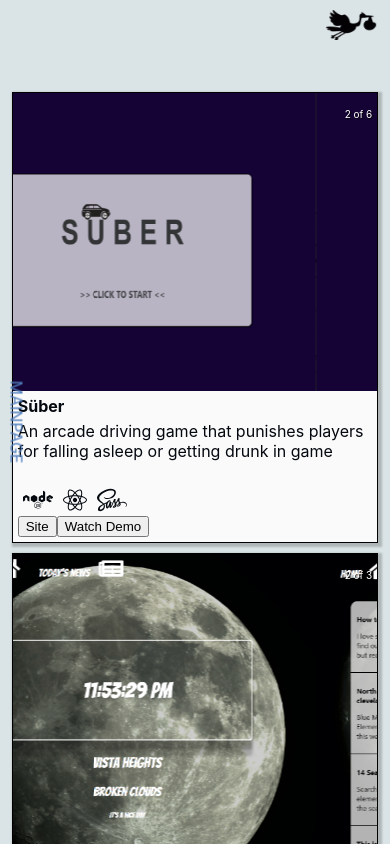
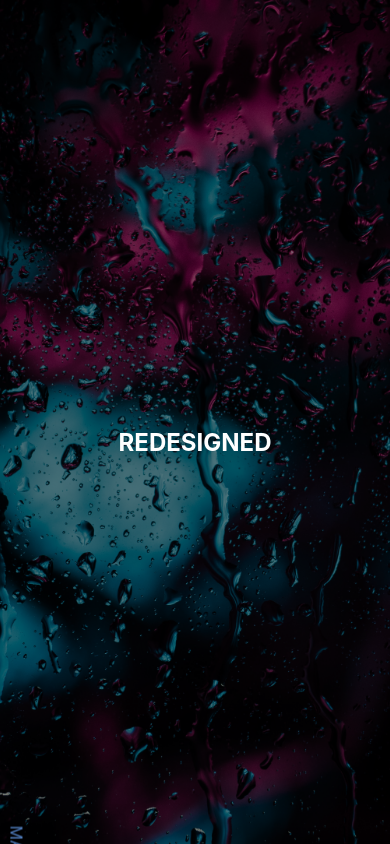
Before and after one commit to john-martinez/portfolio-site, a React (Create React App) app: page /projects in a window 390 px wide. Shown: the top 844 px of the page. Built offline with nearby package versions, Linux system fonts and the light colour scheme.

Commit message:
created parallex and started styles for tablet

```diff
--- a/src/components/Project/Project.scss
+++ b/src/components/Project/Project.scss
@@ -6,14 +6,13 @@
   border: 1px solid black;
   background-color: #fafafa;
   box-shadow: 2px 2px 2px 2px rgba(0,0,0,0.2);
-  margin: 10px 0;
+  margin: 10px 3px;
   cursor: pointer;
   &:hover {
-    transform: scale(1.05);
+    transform: scale(1.01);
   }
   &__left {
     flex-basis: 100%;
-    height: 200px;
   }
   &__right {
     flex-grow: 1;
@@ -56,3 +55,7 @@
     width: 100%;
   }
 }
+
+.carousel.carousel-slider {
+  height: 250px;
+}
--- a/src/components/ProjectsList/ProjectsList.scss
+++ b/src/components/ProjectsList/ProjectsList.scss
@@ -1,4 +1,10 @@
+@import '../../styles/mixins';
 .projects-list {
+  display: flex;
+  flex-direction: column;
   width: 100%;
   padding: 3%;
+  @include tablet {
+    flex-direction: row;
+  }
 }
--- a/src/pages/Projects/Projects.jsx
+++ b/src/pages/Projects/Projects.jsx
@@ -13,11 +13,12 @@ export default function Projects(props){
 
   return(
     <section id="projects" className={`projects ${didLoad ? 'projects--normal' : ''}`}>
-      <div className="projects__container">
-        <ProjectsList />
-
+      <div className="projects__hero">
+        <div className="projects__hero-overlay">
+          <h1 className="projects__hero-title">REDESIGNED</h1>
+        </div>
       </div>
-
+      <ProjectsList />
       <TraverseButton text="MAINPAGE" position="left" target="/" targetDiv="#projects" history={props.history}/>
     </section>
   );
--- a/src/pages/Projects/Projects.scss
+++ b/src/pages/Projects/Projects.scss
@@ -3,10 +3,34 @@
 .projects{
   position: relative;
   width: 100vw;
-  height: 100%;
   transform: translateX(100%);
   background-color: $bg-color2;
 
+  &__hero {
+    position: relative;
+    height: 100vh;
+    width: 100%;
+    background-image: url('../../assets/images/bg-proj.jpg');
+    background-attachment: fixed;
+    background-size: cover;
+    background-position: center;
+    &-overlay {
+      position: absolute;
+      top: 0;
+      left: 0;
+      width: 100%;
+      height: 100%;
+      background-color: rgba(0,0,0,0.5);
+    }
+    &-title {
+      color: white;
+      text-align: center;
+      position: absolute;
+      top: 50%;
+      left: 50%;
+      transform: translate(-50%,-50%)
+    }
+  }
   &__container {
     display: flex;
     flex-flow: column;
--- a/src/styles/_mixins.scss
+++ b/src/styles/_mixins.scss
@@ -41,3 +41,17 @@
   animation-timing-function: ease-in-out;
   animation-iteration-count: infinite;
 }
+
+// breakpoints
+
+@mixin tablet {
+  @media screen and (min-width: 768px){
+    @content;
+  }
+}
+
+@mixin desktop {
+  @media screen and (min-width: 1200px){
+    @content;
+  }
+}
```
Also changed, not shown: src/assets/images/bg-proj.jpg (added).
